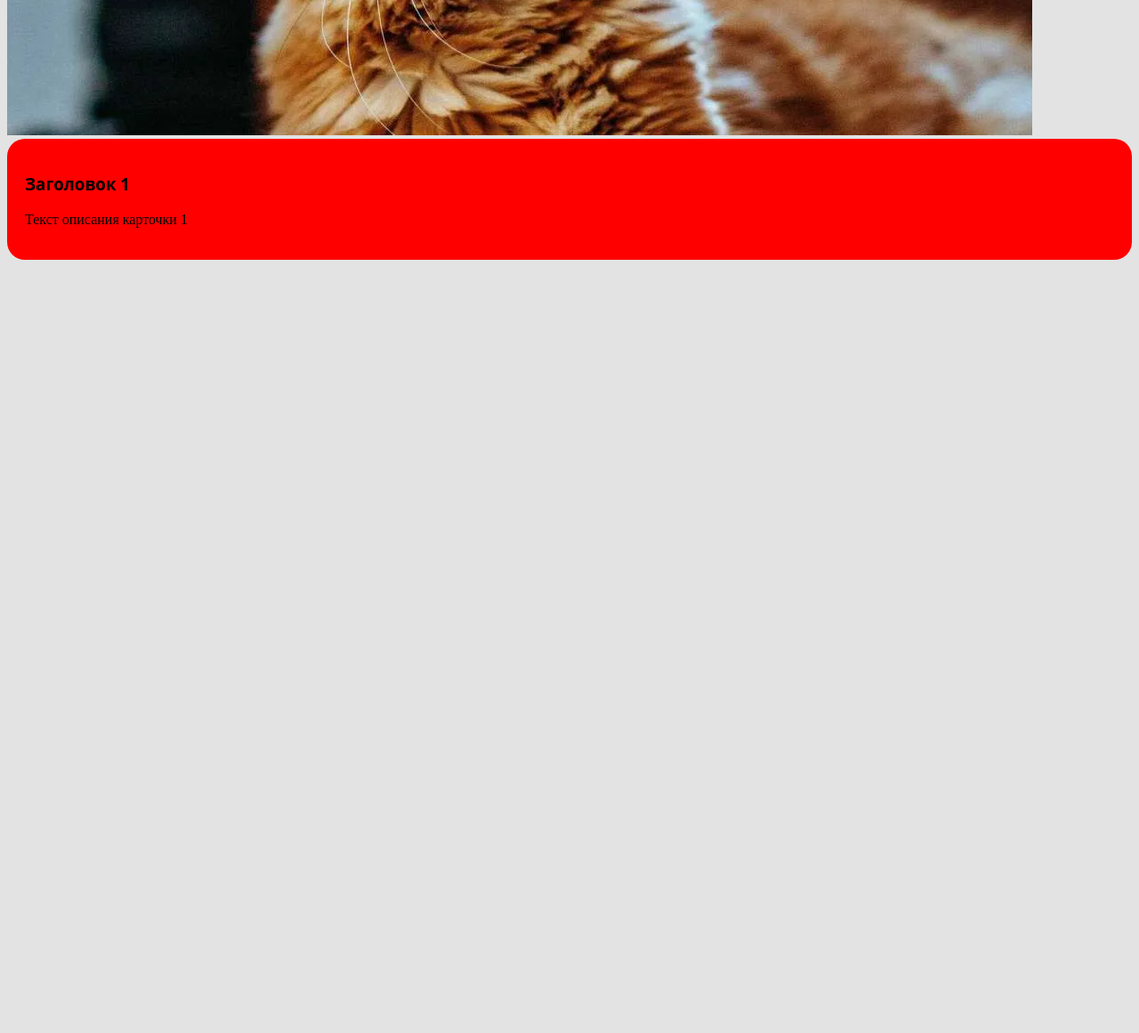
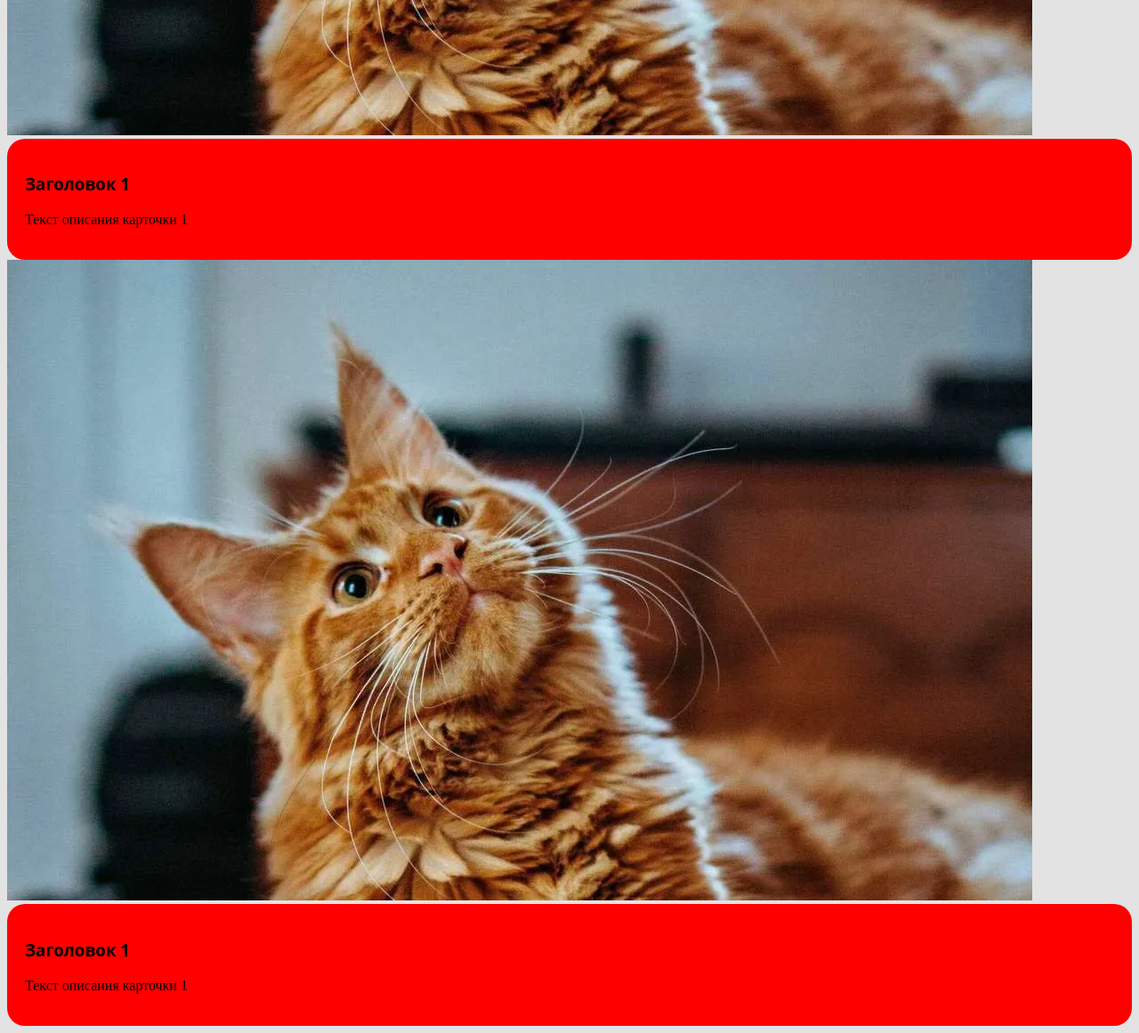
Before and after one commit to jadolgova/UP_2025, a website: page dist/index.html in a window 1280 px wide. Shown: the part 2369-3530 px from the top of the page at 89% size. Before the commit the page ends 2669 px from the top, so only its background shows below. Drawn offline with Linux system fonts and the light colour scheme.

Commit message:
Проверка

```diff
--- a/dist/index.html
+++ b/dist/index.html
@@ -43,5 +43,16 @@
         <p class="card__text">Текст описания карточки 1</p>
     </div>
 </div>
+<div class="card3">
+    <picture>
+        <source srcset="./assets/images/cat1-sm.webp" media="(max-width: 480px)">
+        <source srcset="./assets/images/cat1-lg.webp" media="(max-width: 800px)">
+        <img src="./assets/images/cat1.webp" alt="Изображение 1" class="card__image">
+    </picture>
+    <div class="card__body">
+        <h3 class="card__title">Заголовок 1</h3>
+        <p class="card__text">Текст описания карточки 1</p>
+    </div>
+</div>
 </body>
 </html>
```
